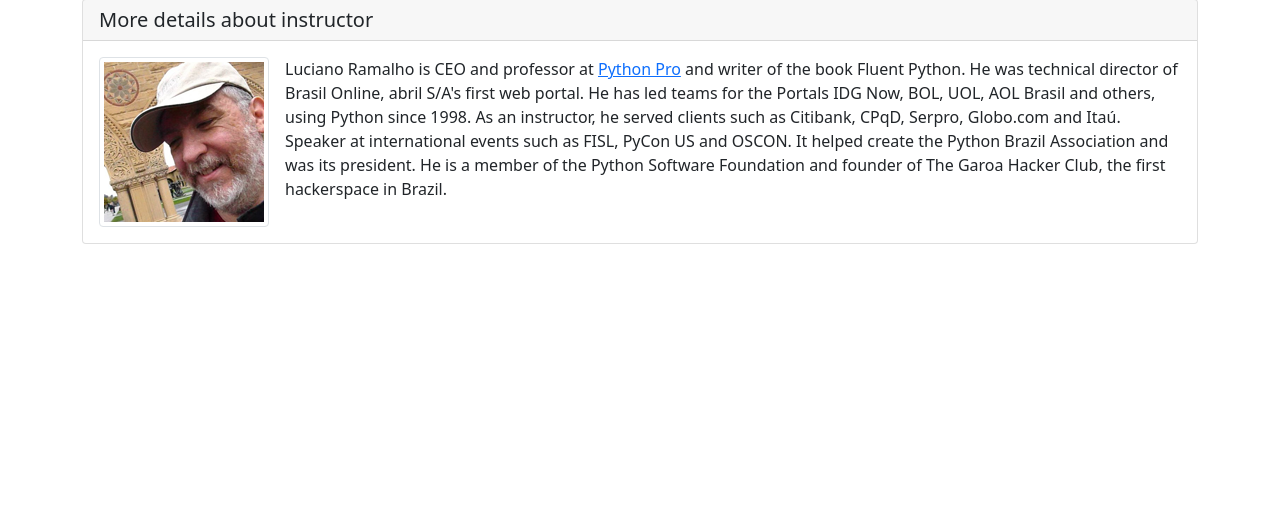
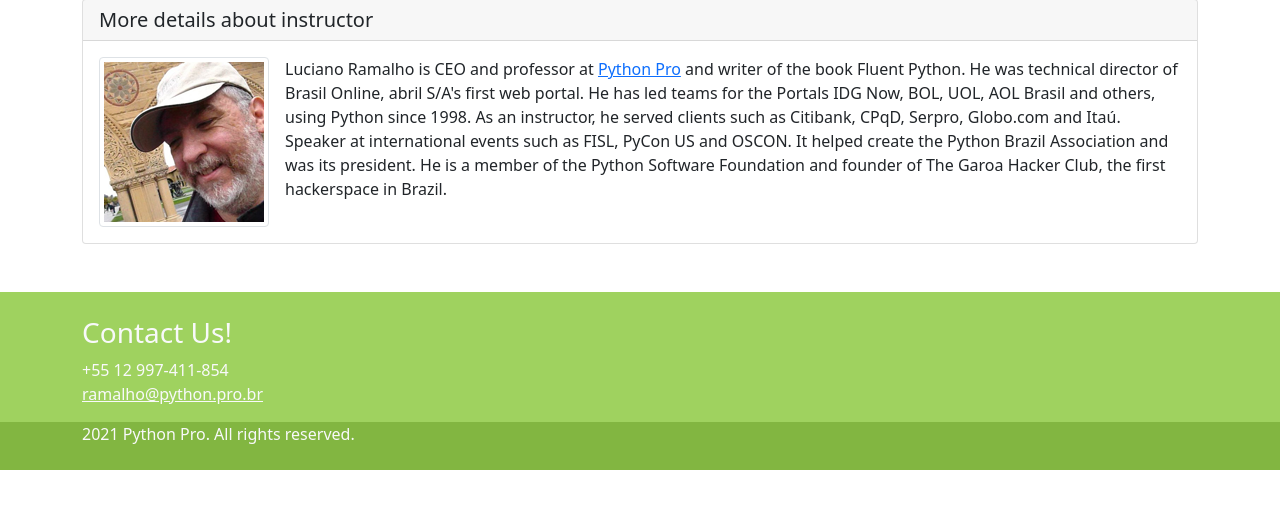
Before and after one commit to JoaoZati/django_devpro, a Django app: page / in a window 1280 px wide. Shown: the part 271-780 px from the top of the page. Run offline with Django 3.2, Linux system fonts and the light colour scheme.

Commit message:
Part 6: Luciano image - Landing Page - footer; - footer.html: add footer content; - style.css: style of footer class (to be green); - base.html: link href style.css (stylesheet);

```diff
--- /dev/null
+++ b/base/static/css/style.css
@@ -0,0 +1,7 @@
+.main-footer{
+    background-color: #9fd25f;
+}
+
+.rights{
+    background-color: #82b641;
+}
--- a/base/templates/base/base.html
+++ b/base/templates/base/base.html
@@ -4,6 +4,7 @@
 <head>
     <link rel="icon" type="image/png" href="{% static 'img/favicon.png' %}"/>
     <link href="https://cdn.jsdelivr.net/npm/bootstrap@5.1.1/dist/css/bootstrap.min.css" rel="stylesheet" integrity="sha384-F3w7mX95PdgyTmZZMECAngseQB83DfGTowi0iMjiWaeVhAn4FJkqJByhZMI3AhiU" crossorigin="anonymous">
+    <link href="{% static 'css/style.css' %}" rel="stylesheet">
     <meta charset="UTF-8">
     <meta name="description" content="Python Pro course application">
     <meta name="author" content="João Guilherme">
@@ -14,6 +15,7 @@
     <div class="container-fluid">
     {% block content %}{% endblock %}
     </div>
+    {% include 'base/footer.html' %}
     <script src="https://cdn.jsdelivr.net/npm/bootstrap@5.1.1/dist/js/bootstrap.bundle.min.js" integrity="sha384-/bQdsTh/da6pkI1MST/rWKFNjaCP5gBSY4sEBT38Q/9RBh9AH40zEOg7Hlq2THRZ" crossorigin="anonymous"></script>
 </body>
 </html>
--- /dev/null
+++ b/base/templates/base/footer.html
@@ -0,0 +1,24 @@
+<footer class="main-footer mt-5 pt-4 text-light">
+    <div class="container">
+        <div class="row">
+            <div class="col">
+                <h3>Contact Us!</h3>
+                <address>
+                    +55 12 997-411-854
+                    <br/>
+                    <a href="mailto:ramalho@python.pro.br" class="text-light">ramalho@python.pro.br</a>
+                </address>
+            </div>
+        </div>
+    </div>
+    <div class="rights pb-4">
+        <div class="container">
+            <div class="row">
+                <div class="col">
+                    {% now 'Y' %} Python Pro. All rights reserved.
+                </div>
+            </div>
+        </div>
+    </div>
+
+</footer>
```
